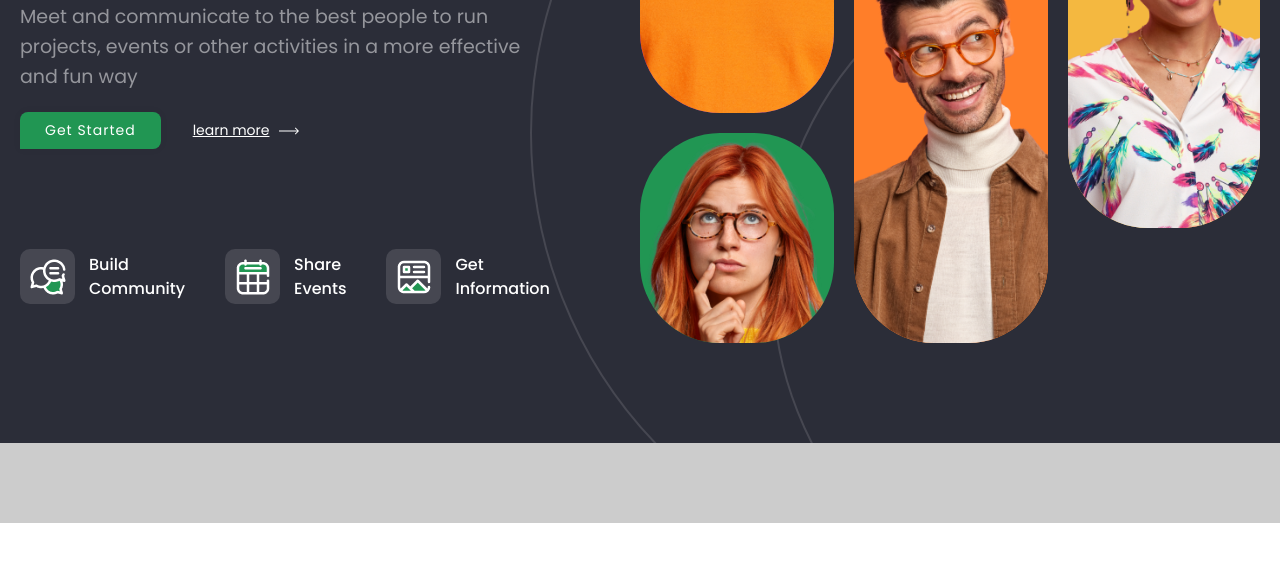
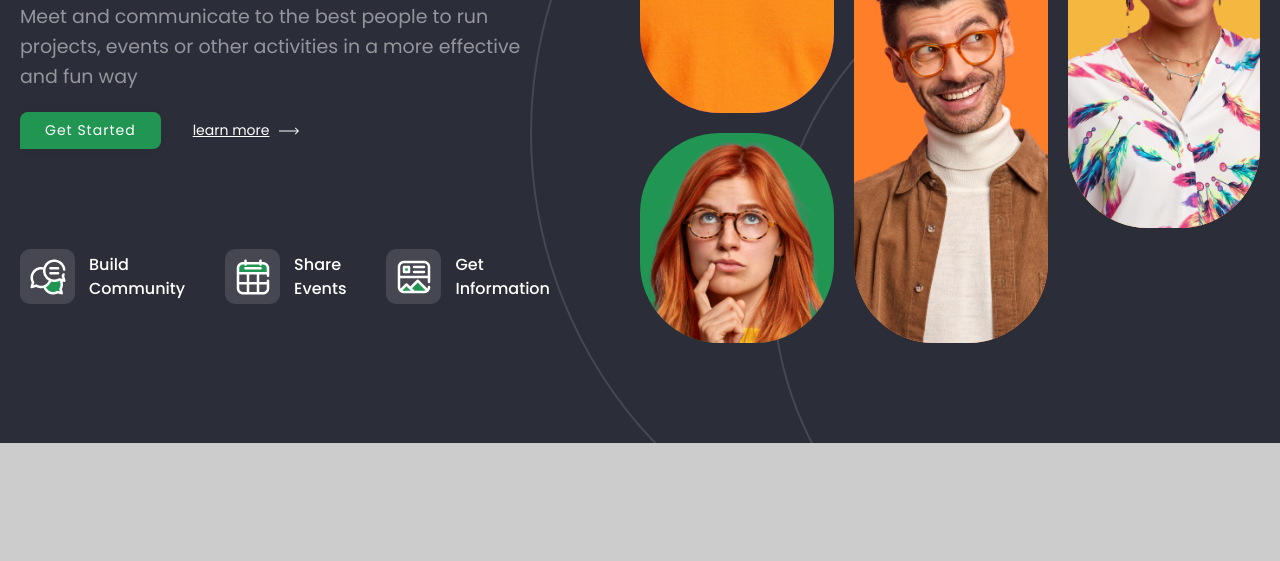
Before and after one commit to fully2fizz/anas-mohammed-hero-header, a plain HTML site: page index.html in a window 1280 px wide. Shown: the part 477-1038 px from the top of the page. Before the commit the page ends 1000 px from the top, so only its background shows below. Drawn offline with nearby package versions, Linux system fonts and the light colour scheme.

Commit message:
new change 31-10-23

```diff
--- a/index.html
+++ b/index.html
@@ -168,7 +168,7 @@
 		</div>
 	</section>
 
-    <section style="height: 10vh; background: #ccc;"></section>
+    <section style="height: 15vh; background: #ccc;"></section>
 
 <script src="https://cdnjs.cloudflare.com/ajax/libs/jquery/3.6.0/jquery.min.js" crossorigin="anonymous"></script>
 <script src="https://cdn.jsdelivr.net/npm/@popperjs/core@2.11.6/dist/umd/popper.min.js"></script>
```
